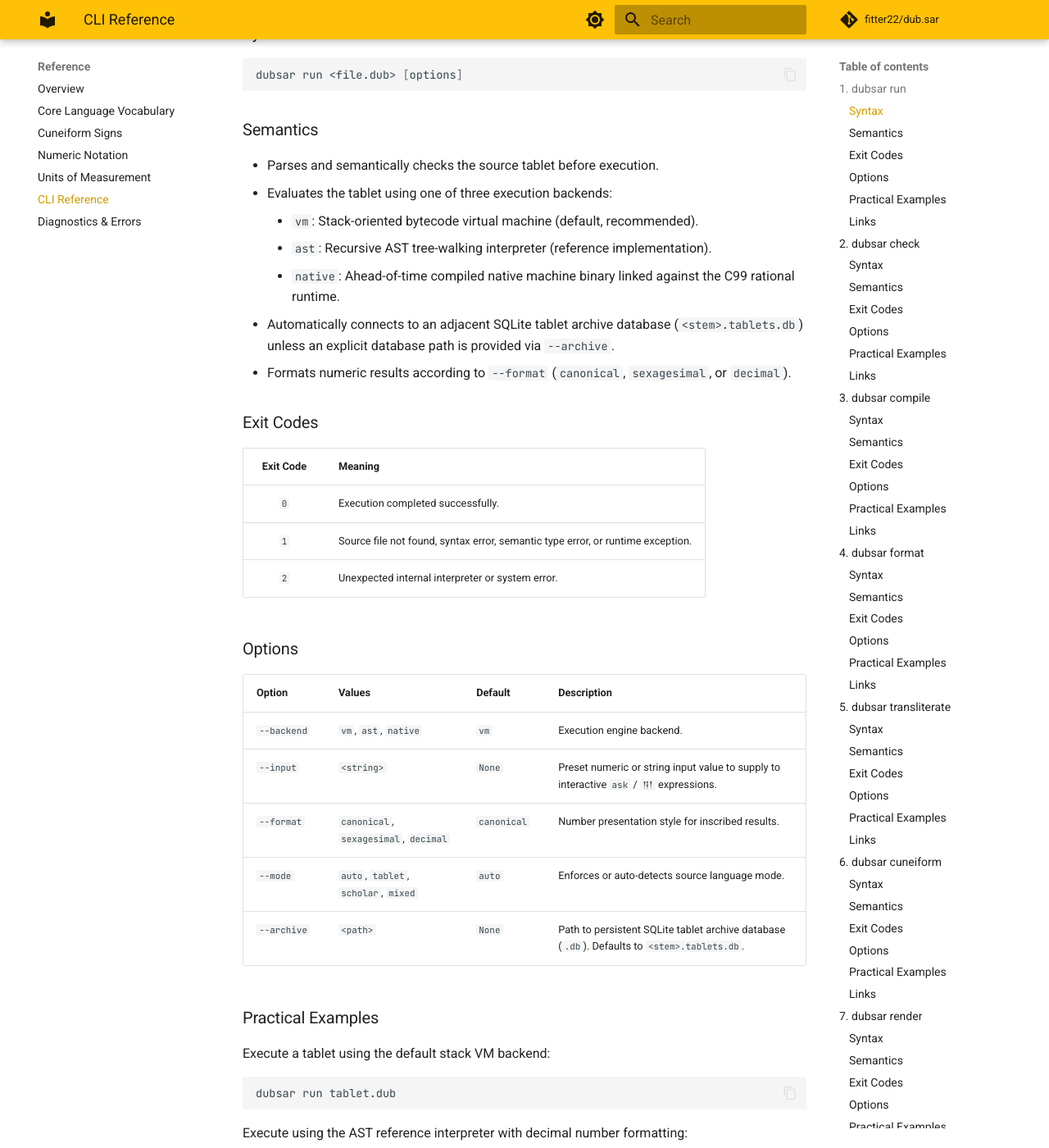
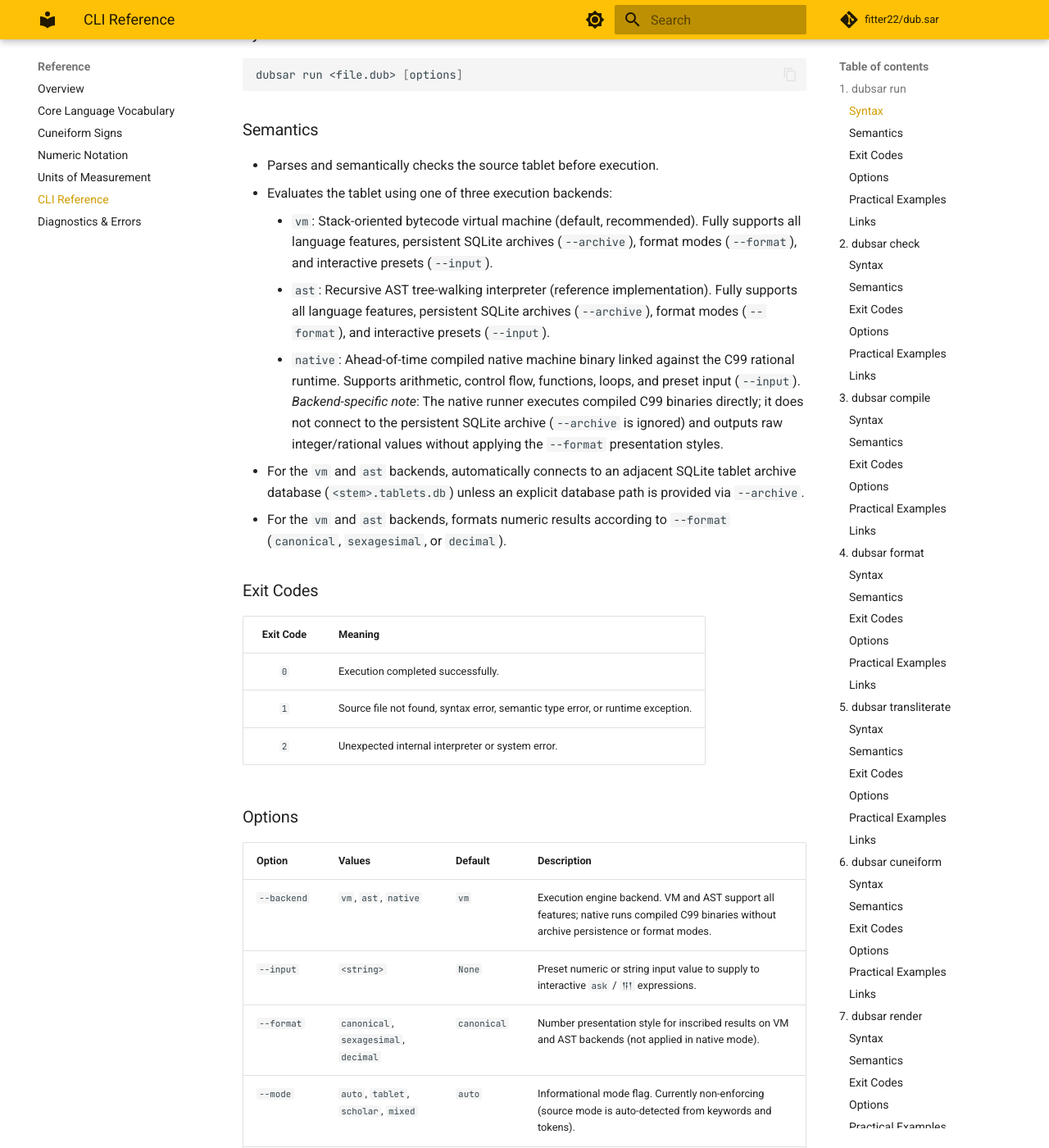
Before and after one commit to fitter22/dub.sar, an MkDocs documentation site: the page built from docs/reference/cli.md, in a window 1280 px wide and 1400 px high, scrolled down 428 px. Shown: the whole window at 82% size. Built offline with MkDocs 1.6.1 and Material for MkDocs 9.7.7, drawn with Linux system fonts in a browser that asks for light colours; comment, search, counter and statistics services are not loaded; some of the changed text lies outside the part shown.

Commit message:
docs: address PR review feedback on language and CLI reference
Correct reference manuals to match executable behavior:
- docs/reference/cli.md: Document --mode as accepted/informational flag,
  qualify --backend=native limitations regarding --format and --archive,
  narrow check archive validation claim, accurately describe transliterate
  and cuneiform token conversions without overstating numeral or identifier
  translations, clarify format keyword behavior, and fix archive export description.
- docs/reference/numbers.md: Remove comma-only whole-number sexagesimal
  notation and clarify mandatory radix semicolon for sexagesimal literals.
- docs/reference/units.md: Clarify month and year as independent abstract
  calendar dimensions that do not convert to days, and replace deprecated :=
  syntax with canonical colon establishment.
- docs/reference/language.md: Update calendar dimension description.

````diff
--- a/docs/reference/cli.md
+++ b/docs/reference/cli.md
@@ -18,11 +18,11 @@
 
 - Parses and semantically checks the source tablet before execution.
 - Evaluates the tablet using one of three execution backends:
-    - `vm`: Stack-oriented bytecode virtual machine (default, recommended).
-    - `ast`: Recursive AST tree-walking interpreter (reference implementation).
-    - `native`: Ahead-of-time compiled native machine binary linked against the C99 rational runtime.
-- Automatically connects to an adjacent SQLite tablet archive database (`<stem>.tablets.db`) unless an explicit database path is provided via `--archive`.
-- Formats numeric results according to `--format` (`canonical`, `sexagesimal`, or `decimal`).
+    - `vm`: Stack-oriented bytecode virtual machine (default, recommended). Fully supports all language features, persistent SQLite archives (`--archive`), format modes (`--format`), and interactive presets (`--input`).
+    - `ast`: Recursive AST tree-walking interpreter (reference implementation). Fully supports all language features, persistent SQLite archives (`--archive`), format modes (`--format`), and interactive presets (`--input`).
+    - `native`: Ahead-of-time compiled native machine binary linked against the C99 rational runtime. Supports arithmetic, control flow, functions, loops, and preset input (`--input`). *Backend-specific note*: The native runner executes compiled C99 binaries directly; it does not connect to the persistent SQLite archive (`--archive` is ignored) and outputs raw integer/rational values without applying the `--format` presentation styles.
+- For the `vm` and `ast` backends, automatically connects to an adjacent SQLite tablet archive database (`<stem>.tablets.db`) unless an explicit database path is provided via `--archive`.
+- For the `vm` and `ast` backends, formats numeric results according to `--format` (`canonical`, `sexagesimal`, or `decimal`).
 
 ### Exit Codes
 
@@ -36,11 +36,11 @@
 
 | Option | Values | Default | Description |
 | :--- | :--- | :--- | :--- |
-| `--backend` | `vm`, `ast`, `native` | `vm` | Execution engine backend. |
+| `--backend` | `vm`, `ast`, `native` | `vm` | Execution engine backend. VM and AST support all features; native runs compiled C99 binaries without archive persistence or format modes. |
 | `--input` | `<string>` | `None` | Preset numeric or string input value to supply to interactive `ask` / `𒀀𒁹` expressions. |
-| `--format` | `canonical`, `sexagesimal`, `decimal` | `canonical` | Number presentation style for inscribed results. |
-| `--mode` | `auto`, `tablet`, `scholar`, `mixed` | `auto` | Enforces or auto-detects source language mode. |
-| `--archive` | `<path>` | `None` | Path to persistent SQLite tablet archive database (`.db`). Defaults to `<stem>.tablets.db`. |
+| `--format` | `canonical`, `sexagesimal`, `decimal` | `canonical` | Number presentation style for inscribed results on VM and AST backends (not applied in native mode). |
+| `--mode` | `auto`, `tablet`, `scholar`, `mixed` | `auto` | Informational mode flag. Currently non-enforcing (source mode is auto-detected from keywords and tokens). |
+| `--archive` | `<path>` | `None` | Path to persistent SQLite tablet archive database (`.db`) for VM and AST backends. Defaults to `<stem>.tablets.db`. Ignored by the native backend. |
 
 ### Practical Examples
 
@@ -96,7 +96,8 @@
 
 - Verifies tablet structure, problem blocks, calculation pipelines, and result assertions.
 - Enforces static type safety, dimensional consistency of metrological units, and scope rules.
-- Validates persistent archive references against available schemas.
+- Checks syntax of archive statements (`consult tablet`, `inscribe ... as tablet`) and registers tablet references in the symbol table without requiring a runtime database connection (archive existence and schemas are verified at runtime upon connection).
+- Auto-detects and reports source mode (Tablet, Scholar, or Mixed).
 - Produces no side effects and does not modify archive databases or files.
 
 ### Exit Codes
@@ -110,7 +111,7 @@
 
 | Option | Values | Default | Description |
 | :--- | :--- | :--- | :--- |
-| `--mode` | `auto`, `tablet`, `scholar`, `mixed` | `auto` | Enforces specific source mode during parsing and validation. |
+| `--mode` | `auto`, `tablet`, `scholar`, `mixed` | `auto` | Informational mode flag. Accepted for CLI compatibility; check auto-detects source mode and reports it. |
 
 ### Practical Examples
 
@@ -124,12 +125,6 @@
 
 ```text
 [OK] Tablet 'tablet.dub' parsed and verified successfully (Mode: scholar).
-```
-
-Enforce authentic cuneiform Tablet Mode during validation:
-
-```bash
-dubsar check tablet.dub --mode=tablet
 ```
 
 ### Links
@@ -177,7 +172,7 @@
 | `--target` | `bytecode`, `wasm`, `wat`, `ir`, `json`, `native`, `c`, `llvm`, `ll`, `shared`, `dylib`, `so` | `bytecode` | Target compilation artifact format. |
 | `-o`, `--output` | `<file>` | `None` | Output destination file path. |
 | `--opt-level` | `-O0`, `-O1`, `-O2`, `-O3`, `-Os` | `-O3` | Optimization level passed to the native backend C compiler. |
-| `--mode` | `auto`, `tablet`, `scholar`, `mixed` | `auto` | Enforces source language mode. |
+| `--mode` | `auto`, `tablet`, `scholar`, `mixed` | `auto` | Informational mode flag (source mode is auto-detected). |
 
 ### Practical Examples
 
@@ -231,8 +226,9 @@
 
 ### Semantics
 
-- Normalizes indentation, line spacing, and operator padding across problem, recipe, and result sections.
-- Supports canonical target style transformation: convert between Latin Scholar Mode and authentic cuneiform Tablet Mode formatting.
+- Parses tablet source code into an AST and re-emits formatted code with canonical indentation, line spacing, and operator layout across problem, recipe, and result sections.
+- Supports canonical keyword styling via `--mode`: formats section markers and keywords using either Latin Scholar Mode or cuneiform signs.
+- Preserves variable identifiers and numeric literals as written (does not transform identifiers or convert numbers into cuneiform glyphs).
 - Can emit to stdout, save to a new file, or update the file in-place.
 
 ### Exit Codes
@@ -246,7 +242,7 @@
 
 | Option | Values | Default | Description |
 | :--- | :--- | :--- | :--- |
-| `--mode` | `auto`, `tablet`, `scholar` | `auto` | Canonical target style: Tablet cuneiform, Scholar Latin, or auto-detected. |
+| `--mode` | `auto`, `tablet`, `scholar` | `auto` | Target keyword formatting style: cuneiform signs (`tablet`), Latin keywords (`scholar`), or auto-detected (`auto`). Preserves variable identifiers and numbers as written. |
 | `-i`, `--inplace` | flag | `false` | Overwrites the input source file in-place with formatted output. |
 | `-o`, `--output` | `<file>` | `None` | Destination output file path. Defaults to printing to stdout. |
 
@@ -270,7 +266,7 @@
 dubsar format tablet.dub -o formatted_tablet.dub
 ```
 
-Convert layout to Scholar Mode style during formatting:
+Format keywords into Scholar Mode style:
 
 ```bash
 dubsar format tablet.dub --mode=scholar -o tablet_scholar.dub
@@ -285,7 +281,7 @@
 
 ## 5. `dubsar transliterate`
 
-Converts authentic cuneiform Tablet Mode source into canonical Latin Scholar Mode text.
+Converts authentic cuneiform Tablet Mode keywords and tokens into canonical Latin Scholar Mode text.
 
 ### Syntax
 
@@ -295,9 +291,9 @@
 
 ### Semantics
 
-- Replaces Unicode cuneiform ideograms and syllabograms (`𒂊𒁹`, `𒅗𒁹`, `𒍣`, `𒋫`, `𒊭`, `𒉌`, etc.) with their canonical Latin equivalents (`problem`, `result`, `add`, `subtract`, `multiply`, `divide`, etc.).
-- Converts cuneiform numeric signs (`𒁹`, `𒌋`, `𒌍`, etc.) into decimal or sexagesimal numbers.
-- Preserves string literals exactly without transliterating their internal characters.
+- Replaces Unicode cuneiform keywords, operators, section headers, and syntactic tokens (`𒂊𒁹`, `𒅗𒁹`, `𒍣`, `𒋫`, `𒊭`, `𒉌`, etc.) with their canonical Latin equivalents (`problem`, `result`, `add`, `subtract`, `multiply`, `divide`, etc.).
+- Preserves variable identifiers, numeric literals, and string literals as written without alteration.
+- Does not convert cuneiform numeric signs or transform identifier names.
 
 ### Exit Codes
 
@@ -336,7 +332,7 @@
 
 ## 6. `dubsar cuneiform`
 
-Converts Latin Scholar Mode source code into authentic Mesopotamian cuneiform Tablet Mode inscriptions.
+Converts Latin Scholar Mode keywords and section markers into authentic Unicode cuneiform signs.
 
 ### Syntax
 
@@ -346,9 +342,9 @@
 
 ### Semantics
 
-- Maps Scholar Mode keywords (`problem`, `result`, `recipe`, `working`, `add`, `multiply`, etc.) to their canonical Unicode cuneiform signs (`𒂊𒁹`, `𒅗𒁹`, `𒁾𒊬`, `𒆥`, `𒍣`, `𒊭`, etc.).
-- Converts integer numbers 1 through 59 into authentic cuneiform numeral glyphs (`𒁹`, `𒈫`, `𒌋`, `𒌍`, `𒐏`, `𒐐`, etc.).
-- Preserves string literals and modern identifiers without corruption.
+- Maps Scholar Mode keywords, section headers (`problem` -> `𒂊𒁹`, `result` -> `𒅗𒁹`), and mathematical operators (`add` -> `𒍣`, `multiply` -> `𒊭`, etc.) into authentic Unicode cuneiform signs.
+- Preserves user-defined variable identifiers, numeric literals, and string data as written.
+- Does not perform automatic identifier translation into cuneiform or convert numbers into cuneiform numeral glyphs. (To produce pure cuneiform Tablet Mode with cuneiform identifiers, author tablets directly in Tablet Mode).
 
 ### Exit Codes
 
@@ -365,7 +361,7 @@
 
 ### Practical Examples
 
-Convert Scholar Mode code to cuneiform on stdout:
+Convert Scholar Mode keywords to cuneiform on stdout:
 
 ```bash
 dubsar cuneiform tablet_scholar.dub
````
Also changed, not shown: other parts of docs/reference/cli.md (+1 -1 lines), docs/reference/language.md (+1 -1 lines), docs/reference/numbers.md (+6 -6 lines), docs/reference/units.md (+22 -14 lines).
